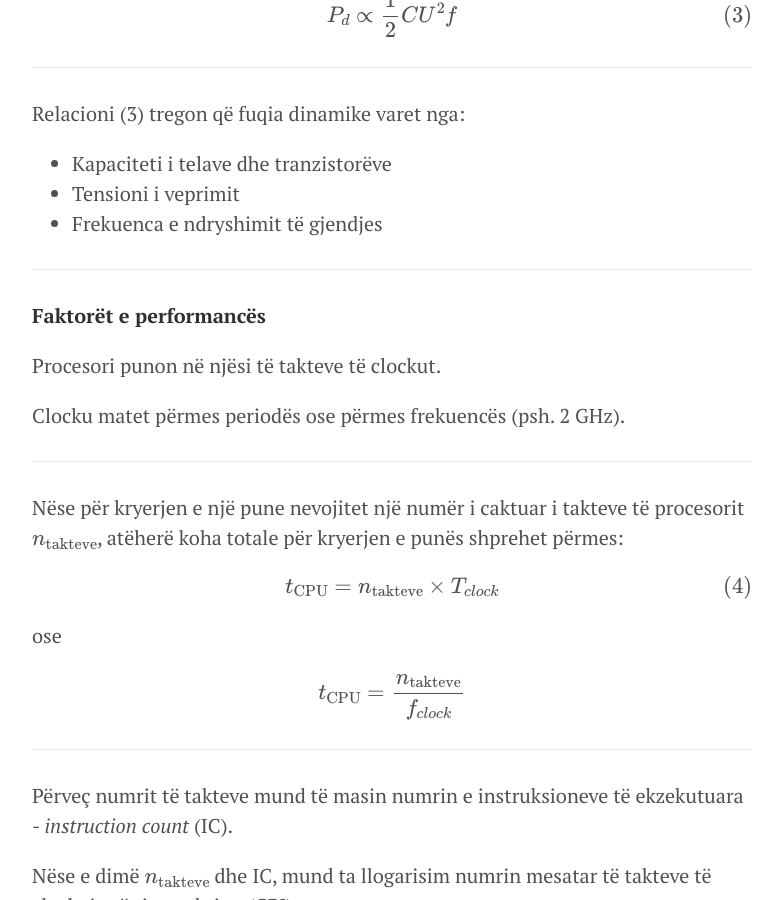
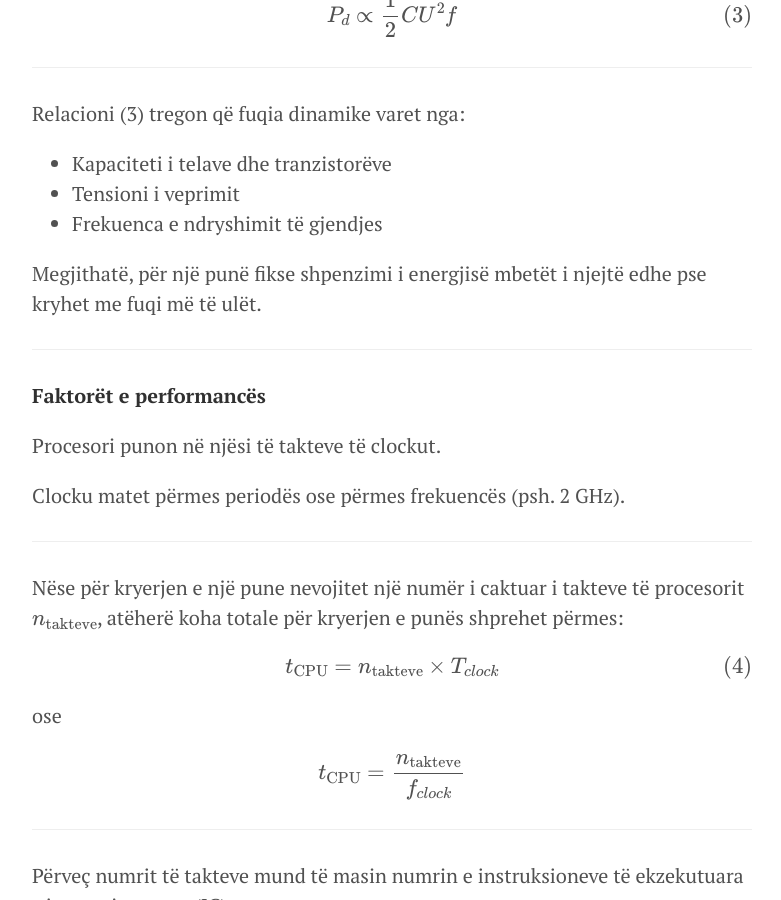
Before and after one commit to edongashi/edongashi.github.io, a Jekyll site: the page built from lendet/arkitektura-kompjutereve/hyrje.md, in a window 1280 px wide and 900 px high, scrolled down 17519 px. Shown: the whole window, without its empty margins (248-1029 px from the left). Built offline with Jekyll 4.4.1, drawn with Linux system fonts in a browser that asks for light colours; our own code applies the rules of GitHub Pages for plain Markdown files; formulas are drawn with MathJax 3.

Commit message:
hyrje.md

```diff
--- a/lendet/arkitektura-kompjutereve/hyrje.md
+++ b/lendet/arkitektura-kompjutereve/hyrje.md
@@ -416,6 +416,8 @@ Relacioni (3) tregon që fuqia dinamike varet nga:
 - Tensioni i veprimit
 - Frekuenca e ndryshimit të gjendjes
 
+Megjithatë, për një punë fikse shpenzimi i energjisë mbetët i njejtë edhe pse kryhet me fuqi më të ulët.
+
 ---
 
 **Faktorët e performancës**
```
